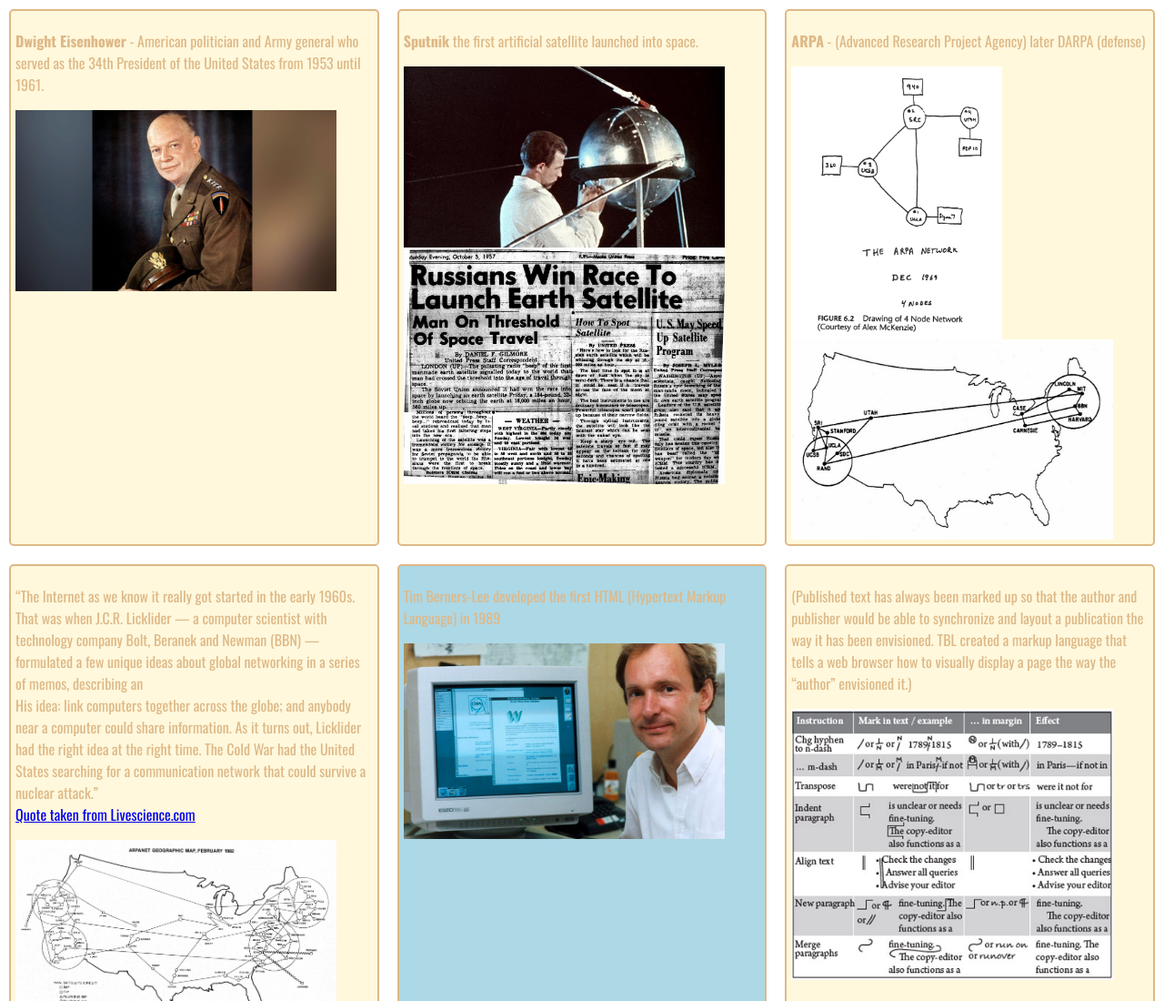
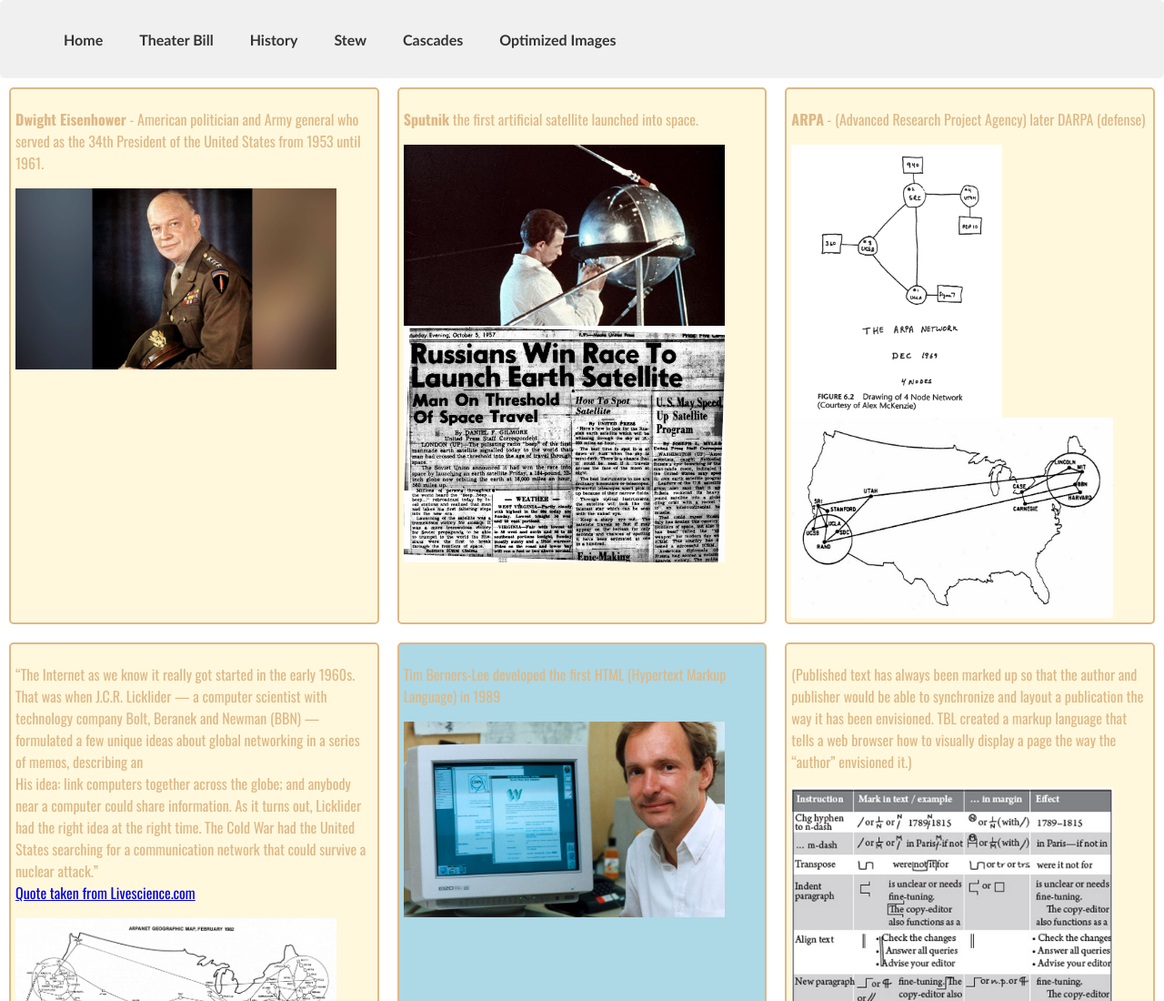
Before and after one commit to chlarson74/graph130-spring25, a plain HTML site: page pages/history-upgrade.html in a window 1280 px wide. Shown: the top 1100 px of the page at 91% size. Drawn offline with nearby package versions, Linux system fonts and the light colour scheme.

Commit message:
navigation upgrade

```diff
--- a/pages/history-upgrade.html
+++ b/pages/history-upgrade.html
@@ -9,6 +9,14 @@
         <link href="https://unpkg.com/aos@2.3.1/dist/aos.css" rel="stylesheet">
     </head>
     <body>
+        <div id="nav-placeholder"></div>
+    <script>
+        fetch('nav.html')
+        .then(response => response.text())
+        .then(data => {
+        document.getElementById('nav-placeholder').innerHTML = data;
+        });
+    </script>
         <main>
             <section data-aos="fade-up">
                 <p><b>Dwight Eisenhower</b> - American politician and Army general who served as the 34th President of the United States from 1953 until 1961.</p>
--- /dev/null
+++ b/pages/nav.html
@@ -0,0 +1,22 @@
+<!DOCTYPE html>
+<html lang="en">
+<head>
+    <meta charset="UTF-8">
+    <meta name="viewport" content="width=device-width, initial-scale=1.0">
+    <title>Document</title>
+    <link rel="stylesheet" href="../styles/nav.css">
+</head>
+<body>
+    <!--nav.html-->
+    <nav class="kiwi">
+        <ul>
+            <li><a href="../index.html">Home</a></li>
+            <li><a href="theater.html">Theater Bill</a></li>
+            <li><a href="history-upgrade.html">History</a></li>
+            <li><a href="stewRecipe.html">Stew</a></li>
+            <li><a href="cascade.html">Cascades</a></li>
+            <li><a href="optimizing-images.html">Optimized Images</a></li>
+        </ul>
+    </nav>
+</body>
+</html>
--- /dev/null
+++ b/styles/nav.css
@@ -0,0 +1,29 @@
+.kiwi {
+    background-color: #f0f0f0;
+    border-radius: 5px;
+    padding: 10px;
+
+}
+.kiwi ul {
+    display: flex;
+    flex-wrap:wrap
+}
+.kiwi li {
+    list-style: none;
+    margin: 5px;
+}
+.kiwi a {
+    text-decoration: none;
+    color: #333;
+    padding: 10px;
+    margin: 5px;
+    border-radius: 5px;
+    transition: background-color 0.3s;
+    font-family: 'Gill Sans', 'Gill Sans MT', Calibri, 'Trebuchet MS', sans-serif;
+    font-size: 16px;
+    font-weight: bold;
+    text-align: center;
+}
+.kiwi a:hover {
+    background-color: #ddd;
+}
```
Also changed, not shown: pages/fluid.html (+8 -0 lines), pages/stewRecipe.html (+8 -0 lines), pages/theater.html (+8 -0 lines).
